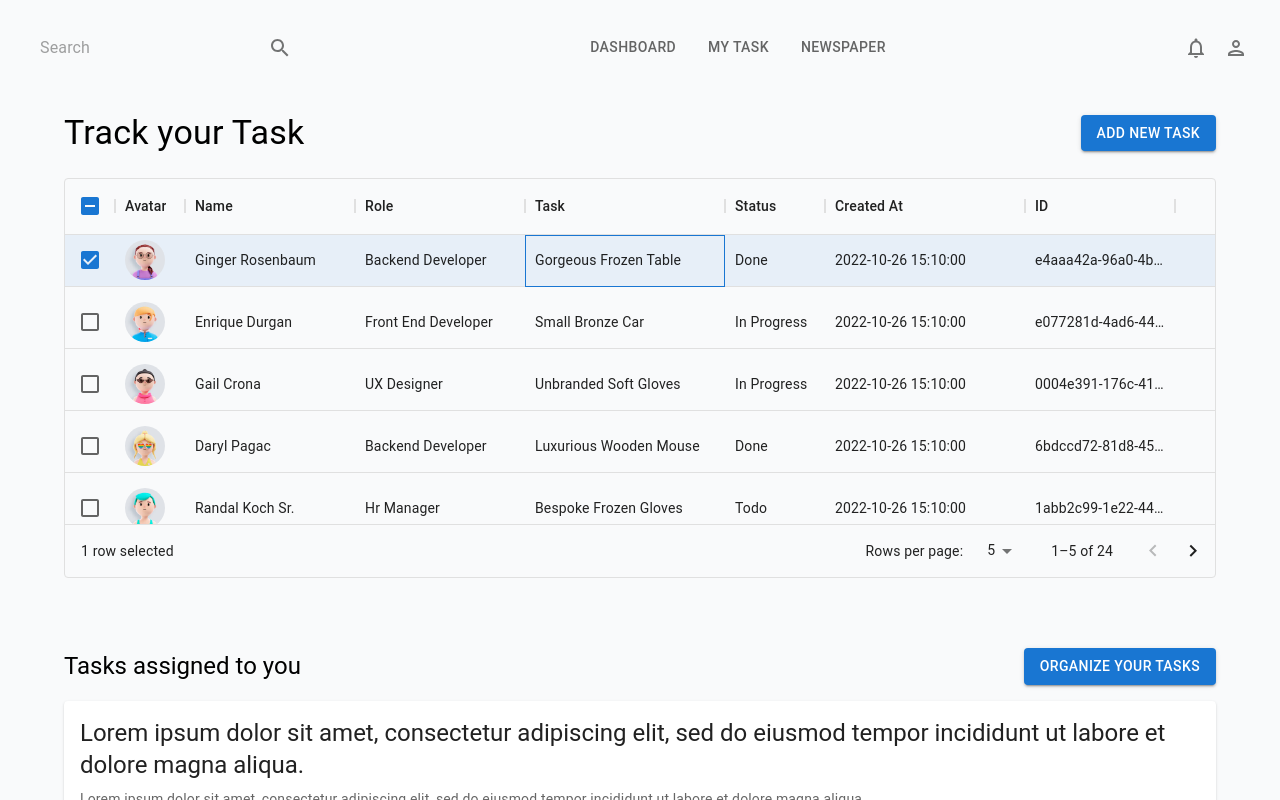
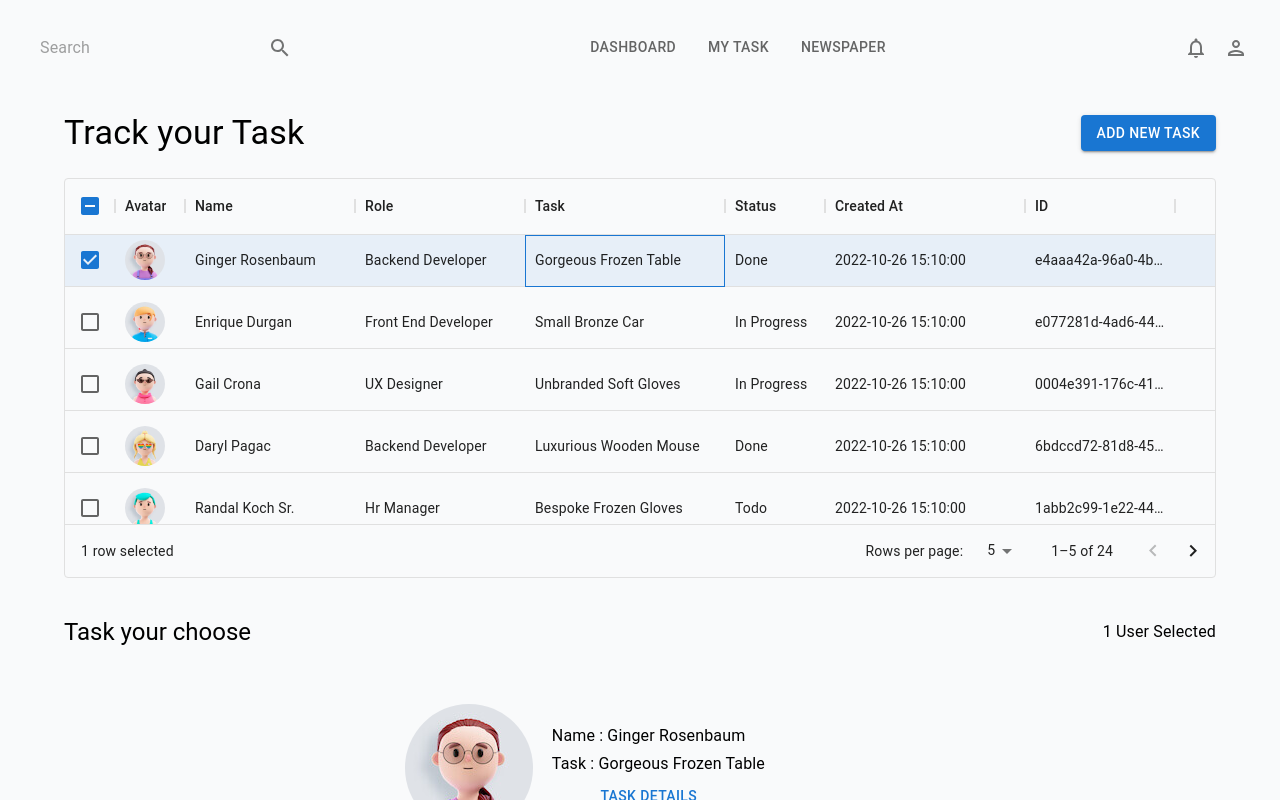
Before and after one commit to MustafaBasar471/Material-UI-React, a React (Create React App) app in the folder app-one/: page /my_task in a window 1280 px wide. Both pictures are taken after a click on the element 640 px from the left and 260 px from the top of the page. Shown: the top 800 px of the page. Built offline with nearby package versions, Linux system fonts and the light colour scheme.

Commit message:
User Page v4

```diff
--- a/app-one/src/components/User/User.jsx
+++ b/app-one/src/components/User/User.jsx
@@ -21,6 +21,7 @@ const users = [...Array(24)].map((_, index) => ({
     "Front End Developer",
     "Full Stack Developer",
   ]),
+  isChecked: false,
 }));
 
 export default users;
--- a/app-one/src/components/User/UserPage.jsx
+++ b/app-one/src/components/User/UserPage.jsx
@@ -1,5 +1,13 @@
 import React, { useState } from "react";
-import { Avatar, Box, Button, Container, Typography } from "@mui/material";
+import {
+  Avatar,
+  Box,
+  Button,
+  Container,
+  Stack,
+  Typography,
+  Grid,
+} from "@mui/material";
 import { DataGrid } from "@mui/x-data-grid";
 import moment from "moment";
 import USERLIST from "./User";
@@ -12,6 +20,7 @@ const UserPage = () => {
   const [pageSize, setPageSize] = useState(5);
   const [openPopUp, setOpenPopUp] = useState(false);
   const [alertPopUp, setAlertPopUp] = useState(false);
+  const [selectedUser, setSelectedUser] = useState([]);
   const columns = [
     {
       field: "avatarUrl",
@@ -46,6 +55,17 @@ const UserPage = () => {
     { field: "id", headerName: "ID", width: 150 },
   ];
 
+  const handleCheckBoxClick = (id) => {
+    let isChecked_;
+    USERLIST.forEach((data) => {
+      if (id === data.id) {
+        isChecked_ = data.isChecked;
+        data.isChecked = !isChecked_;
+      }
+    });
+    setSelectedUser(USERLIST.filter((data) => data.isChecked === true));
+  };
+
   return (
     <>
       <Container>
@@ -77,6 +97,7 @@ const UserPage = () => {
               bottom: params.isLastVisible ? 0 : 5,
             })}
             checkboxSelection
+            onCellClick={(e) => handleCheckBoxClick(e.id)}
           />
         </Box>
         <AddTask openPopup={openPopUp} setOpenPopUp={setOpenPopUp}>
@@ -85,6 +106,81 @@ const UserPage = () => {
             setAlertPopUp={setAlertPopUp}
           />
         </AddTask>
+        <Box sx={{ marginTop: "8rem" }}>
+          <Box
+            sx={{
+              display: "flex",
+              justifyContent: "space-between",
+              alignItems: "center",
+            }}
+          >
+            <Typography variant="h5">Task your choose</Typography>
+            {selectedUser.length !== 0 && (
+              <Typography variant="subtitle1">
+                {selectedUser.length} User Selected
+              </Typography>
+            )}
+          </Box>
+          {selectedUser.length === 0 ? (
+            <Typography
+              textAlign="center"
+              sx={{ borderBottom: "1px solid #000", paddingBottom: "3rem" }}
+            >
+              No One Selected
+            </Typography>
+          ) : (
+            <Grid
+              container
+              spacing={2}
+              sx={{
+                gap: "1rem",
+                borderBottom: "1px solid #000",
+                paddingY: "1.5rem",
+                display: "flex",
+                alignItems: "center",
+                justifyContent: "center",
+                marginTop: "1rem",
+              }}
+            >
+              {selectedUser.map((userData, idx) => (
+                <Grid
+                  item
+                  xs={12}
+                  sm={6}
+                  md={5}
+                  sx={{
+                    display: "flex",
+                    alignItems: "center",
+                    justifyContent: "start",
+                  }}
+                >
+                  <img
+                    src={userData.avatarUrl}
+                    alt="userdataProfile"
+                    style={{ borderRadius: "50%" }}
+                  />
+                  <Stack>
+                    <Typography
+                      key={idx}
+                      variant="subtitle1"
+                      sx={{ marginLeft: "1.2rem" }}
+                    >
+                      Name : {userData.name}
+                    </Typography>
+                    <Typography
+                      key={idx}
+                      variant="subtitle1"
+                      sx={{ marginLeft: "1.2rem" }}
+                    >
+                      Task : {userData.task}
+                    </Typography>
+                    <Button sx={{ marginX: "auto" }}>Task Details</Button>
+                  </Stack>
+                </Grid>
+              ))}
+            </Grid>
+          )}
+        </Box>
         <UserTasks />
       </Container>
     </>
--- a/app-one/src/components/User/UserTask.jsx
+++ b/app-one/src/components/User/UserTask.jsx
@@ -36,7 +36,7 @@ export default function Cards() {
     <>
       <Box
         sx={{
-          marginTop: "10rem",
+          marginTop: "3rem",
           display: "flex",
           justifyContent: "space-between",
           alignItems: "center",
```
